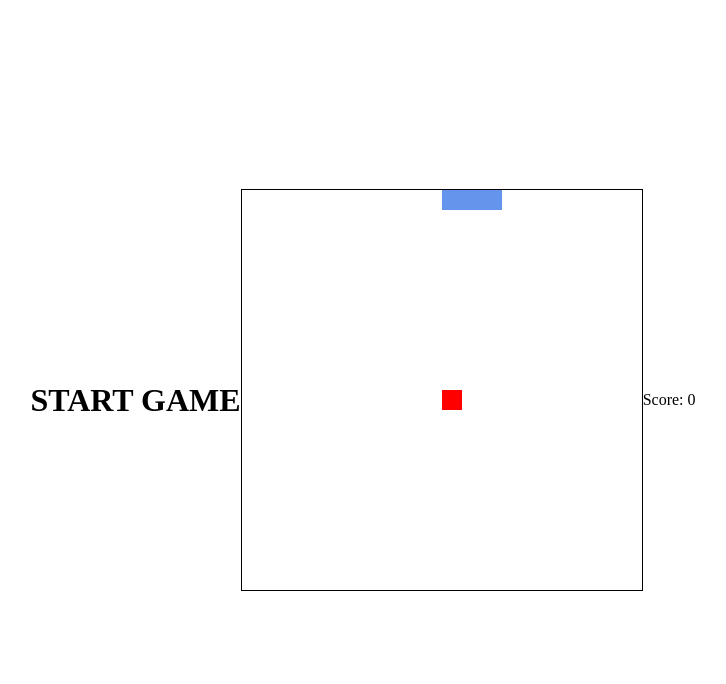
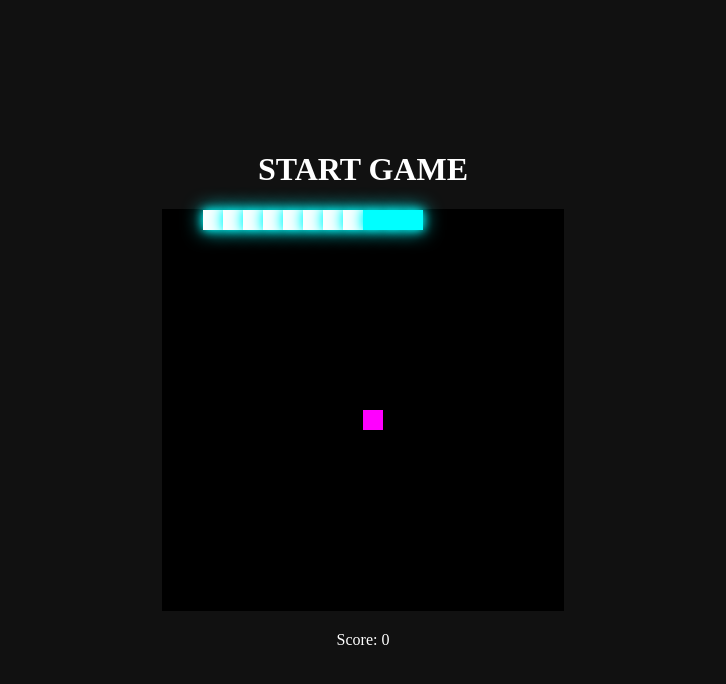
Before and after one commit to theodorepgl/snake_game, a plain HTML site: page index.html in a window 1280 px wide. Shown: the whole page, without its empty margins (277-1003 px from the left). Drawn offline with Linux system fonts and the light colour scheme.

Commit message:
css update

```diff
--- a/style.css
+++ b/style.css
@@ -4,42 +4,41 @@
   border: 1px solid #000;
   display: grid;
   grid-template-columns: repeat(20, 1fr);
+  background-color: #000;
 }
 
 .snake-head {
-
+  background-color: #fff;
+  box-shadow: 0 0 10px #0ff, 0 0 20px #0ff;
 }
 
 .snake-body {
-  background-color: cornflowerblue;
+  background-color: #0ff;
 }
 
 .food {
-  background-color: red;
+  background-color: #f0f;
 }
 
 body {
   display: flex;
   justify-content: center;
   align-items: center;
+  flex-direction: column;
   height: 100vh;
   margin: 0;
+  background-color: #111;
+  color: #fff;
 }
 
-h1, h2, p {
-  text-align: center;
+h1 {
+  margin-top: 0;
 }
 
 .game-board {
   margin-bottom: 20px;
 }
 
-#game-over {
-  display: flex;
-  flex-direction: column;
-  align-items: center;
+#restart-btn {
+  margin-top: 20px;
 }
-
-#restart-btn {
-  margin-top: 10px;
-}
```
